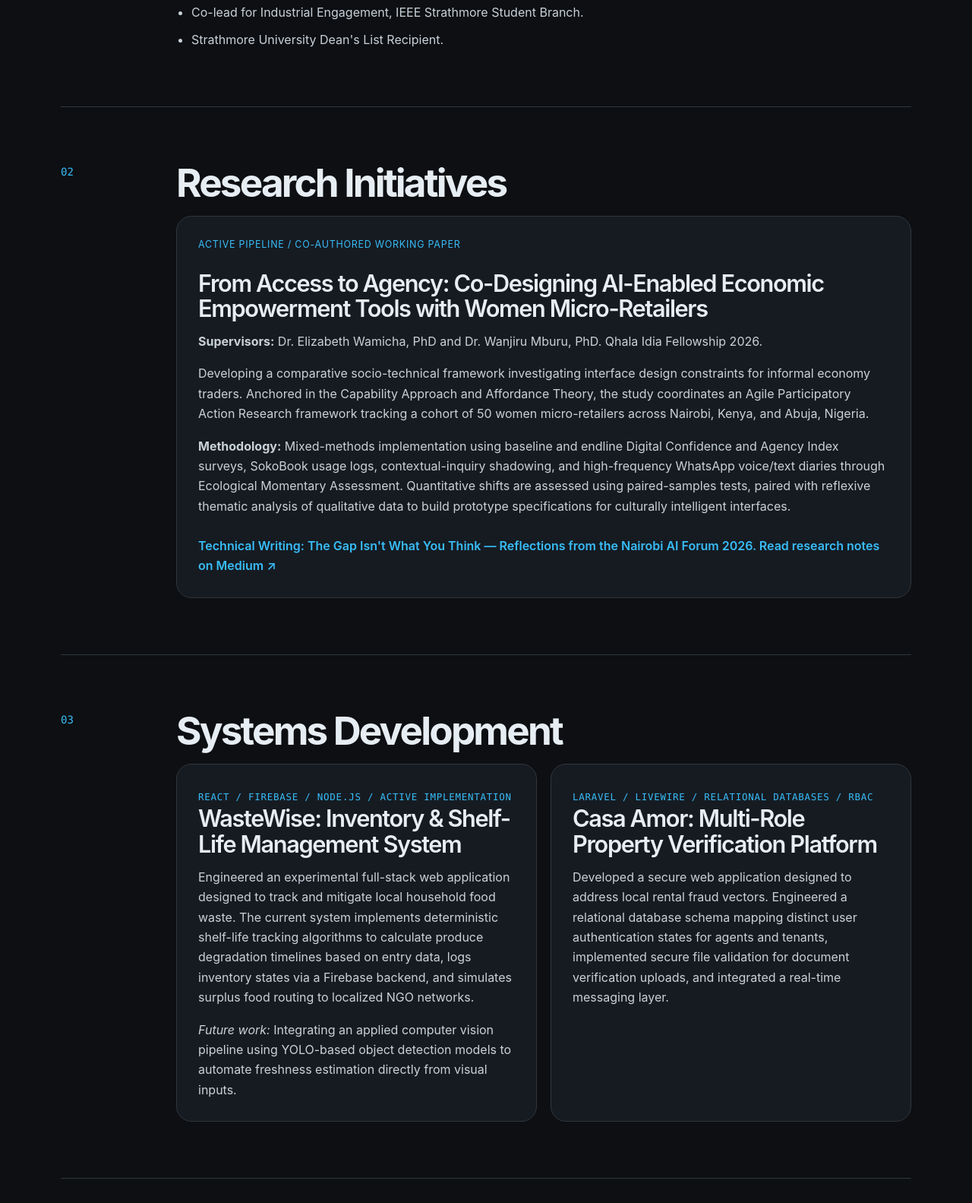
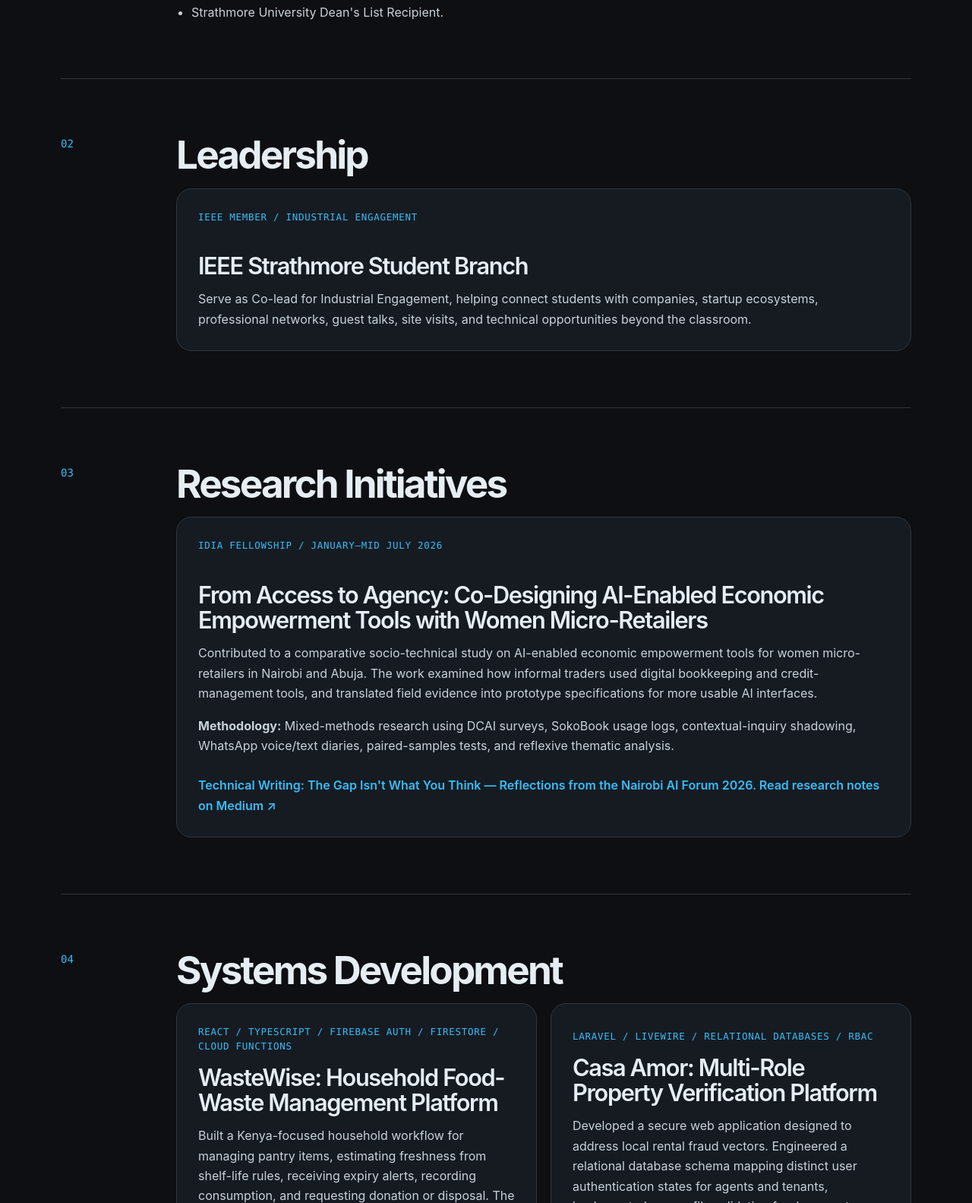
Before and after one commit to hafswa-sufi/hafswa-sufi.github.io, a plain HTML site: page index.html in a window 1280 px wide. Shown: the part 1217-2800 px from the top of the page at 76% size. Drawn offline with Linux system fonts and the light colour scheme.

Commit message:
Tighten portfolio copy and leadership focus

```diff
--- a/index.html
+++ b/index.html
@@ -10,7 +10,6 @@
     :root {
       --bg: #0d0f12;
       --panel: #161b22;
-      --panel-soft: #11161d;
       --text: #e6edf3;
       --muted: #8b949e;
       --line: #30363d;
@@ -21,13 +20,8 @@
       --mono: SFMono-Regular, Consolas, "Courier New", monospace;
     }
 
-    * {
-      box-sizing: border-box;
-    }
-
-    html {
-      scroll-behavior: smooth;
-    }
+    * { box-sizing: border-box; }
+    html { scroll-behavior: smooth; }
 
     body {
       margin: 0;
@@ -39,14 +33,8 @@
       text-rendering: optimizeLegibility;
     }
 
-    a {
-      color: inherit;
-      text-decoration: none;
-    }
-
-    a:hover {
-      color: var(--accent);
-    }
+    a { color: inherit; text-decoration: none; }
+    a:hover { color: var(--accent); }
 
     .shell {
       width: min(var(--max), calc(100% - 40px));
@@ -76,6 +64,7 @@
     .section-index,
     .chip,
     .stack,
+    .status,
     time {
       font-family: var(--mono);
     }
@@ -96,9 +85,7 @@
       font-size: 0.8rem;
     }
 
-    main {
-      padding-bottom: 80px;
-    }
+    main { padding-bottom: 80px; }
 
     .hero {
       min-height: calc(100vh - 72px);
@@ -107,9 +94,7 @@
       padding: 88px 0;
     }
 
-    .hero-inner {
-      max-width: 940px;
-    }
+    .hero-inner { max-width: 940px; }
 
     .meta {
       margin: 0 0 24px;
@@ -119,12 +104,7 @@
       text-transform: uppercase;
     }
 
-    h1,
-    h2,
-    h3,
-    p {
-      margin-top: 0;
-    }
+    h1, h2, h3, p { margin-top: 0; }
 
     h1 {
       margin-bottom: 28px;
@@ -132,6 +112,22 @@
       line-height: 0.94;
       letter-spacing: -0.075em;
       font-weight: 700;
+    }
+
+    h2 {
+      margin-bottom: 18px;
+      font-size: clamp(2rem, 4vw, 3.75rem);
+      line-height: 1;
+      letter-spacing: -0.055em;
+      font-weight: 650;
+    }
+
+    h3 {
+      margin-bottom: 14px;
+      font-size: clamp(1.45rem, 2.4vw, 2.3rem);
+      line-height: 1.08;
+      letter-spacing: -0.045em;
+      font-weight: 640;
     }
 
     .hero-copy {
@@ -181,17 +177,7 @@
       font-size: 0.88rem;
     }
 
-    .section-body {
-      min-width: 0;
-    }
-
-    h2 {
-      margin-bottom: 18px;
-      font-size: clamp(2rem, 4vw, 3.75rem);
-      line-height: 1;
-      letter-spacing: -0.055em;
-      font-weight: 650;
-    }
+    .section-body { min-width: 0; }
 
     .lead {
       max-width: 820px;
@@ -207,12 +193,19 @@
       margin: 30px 0;
     }
 
+    .chip,
+    .card,
+    .timeline,
+    .contact-panel {
+      border: 1px solid var(--line);
+      border-radius: 20px;
+      background: var(--panel);
+    }
+
     .chip {
       min-height: 112px;
       padding: 18px;
-      border: 1px solid var(--line);
       border-radius: 16px;
-      background: var(--panel);
     }
 
     .chip span {
@@ -246,14 +239,9 @@
 
     .card {
       padding: 28px;
-      border: 1px solid var(--line);
-      border-radius: 20px;
-      background: var(--panel);
     }
 
-    .card.full {
-      grid-column: 1 / -1;
-    }
+    .card.full { grid-column: 1 / -1; }
 
     .card-header {
       display: flex;
@@ -265,6 +253,8 @@
 
     .status,
     .stack {
+      display: inline-block;
+      margin-bottom: 14px;
       color: var(--accent);
       font-size: 0.78rem;
       line-height: 1.5;
@@ -272,21 +262,8 @@
       letter-spacing: 0.06em;
     }
 
-    h3 {
-      margin-bottom: 14px;
-      font-size: clamp(1.45rem, 2.4vw, 2.3rem);
-      line-height: 1.08;
-      letter-spacing: -0.045em;
-      font-weight: 640;
-    }
-
-    .card p {
-      color: #c9d1d9;
-    }
-
-    .card p:last-child {
-      margin-bottom: 0;
-    }
+    .card p { color: #c9d1d9; }
+    .card p:last-child { margin-bottom: 0; }
 
     .medium-link {
       display: inline-block;
@@ -298,10 +275,7 @@
     .timeline {
       display: grid;
       gap: 0;
-      border: 1px solid var(--line);
-      border-radius: 20px;
       overflow: hidden;
-      background: var(--panel);
     }
 
     .timeline-item {
@@ -312,9 +286,7 @@
       border-bottom: 1px solid var(--line);
     }
 
-    .timeline-item:last-child {
-      border-bottom: 0;
-    }
+    .timeline-item:last-child { border-bottom: 0; }
 
     time {
       color: var(--accent);
@@ -332,12 +304,7 @@
       color: var(--muted);
     }
 
-    .contact-panel {
-      padding: 32px;
-      border: 1px solid var(--line);
-      border-radius: 20px;
-      background: var(--panel);
-    }
+    .contact-panel { padding: 32px; }
 
     .email {
       display: inline-block;
@@ -354,36 +321,24 @@
     }
 
     @media (max-width: 860px) {
-      .shell {
-        width: min(100% - 28px, var(--max));
-      }
-
+      .shell { width: min(100% - 28px, var(--max)); }
       .nav {
         align-items: flex-start;
         flex-direction: column;
         padding: 16px 0;
       }
-
-      .nav-links {
-        justify-content: flex-start;
-      }
-
+      .nav-links { justify-content: flex-start; }
       .hero {
         min-height: auto;
         padding: 72px 0;
       }
-
       .section {
         grid-template-columns: 1fr;
         gap: 14px;
         padding: 56px 0;
       }
-
       .chip-grid,
-      .card-grid {
-        grid-template-columns: 1fr;
-      }
-
+      .card-grid { grid-template-columns: 1fr; }
       .timeline-item {
         grid-template-columns: 1fr;
         gap: 8px;
@@ -397,6 +352,7 @@
       <a class="mark" href="#top">Hafswa Sufi</a>
       <nav class="nav-links" aria-label="Primary navigation">
         <a href="#academic">Academic</a>
+        <a href="#leadership">Leadership</a>
         <a href="#research">Research</a>
         <a href="#projects">Projects</a>
         <a href="#experience">Experience</a>
@@ -423,7 +379,7 @@
       <div class="section-index">01</div>
       <div class="section-body">
         <h2>Academic Profile</h2>
-        <p class="lead">Pursuing a B.Sc. in Informatics and Computer Science at Strathmore University (First Class Honours Track, 70.05% cumulative average). Focus areas include computational foundations and discrete mathematics.</p>
+        <p class="lead">Pursuing a B.Sc. in Informatics and Computer Science at Strathmore University on a First Class Honours track. Focus areas include computational foundations, discrete mathematics, and software systems.</p>
 
         <div class="chip-grid" aria-label="High-scoring academic modules">
           <div class="chip"><span>Discrete Mathematics</span><strong>82%</strong></div>
@@ -433,26 +389,40 @@
         </div>
 
         <ul class="bullets">
-          <li>Co-lead for Industrial Engagement, IEEE Strathmore Student Branch.</li>
           <li>Strathmore University Dean's List Recipient.</li>
         </ul>
       </div>
     </section>
 
+    <section class="section" id="leadership">
+      <div class="section-index">02</div>
+      <div class="section-body">
+        <h2>Leadership</h2>
+        <div class="card-grid">
+          <article class="card full">
+            <div class="card-header">
+              <span class="status">IEEE Member / Industrial Engagement</span>
+            </div>
+            <h3>IEEE Strathmore Student Branch</h3>
+            <p>Serve as Co-lead for Industrial Engagement, helping connect students with companies, startup ecosystems, professional networks, guest talks, site visits, and technical opportunities beyond the classroom.</p>
+          </article>
+        </div>
+      </div>
+    </section>
+
     <section class="section" id="research">
-      <div class="section-index">02</div>
+      <div class="section-index">03</div>
       <div class="section-body">
         <h2>Research Initiatives</h2>
 
         <div class="card-grid">
           <article class="card full">
             <div class="card-header">
-              <span class="status">Active Pipeline / Co-authored Working Paper</span>
+              <span class="status">Idia Fellowship / January–mid July 2026</span>
             </div>
             <h3>From Access to Agency: Co-Designing AI-Enabled Economic Empowerment Tools with Women Micro-Retailers</h3>
-            <p><strong>Supervisors:</strong> Dr. Elizabeth Wamicha, PhD and Dr. Wanjiru Mburu, PhD. Qhala Idia Fellowship 2026.</p>
-            <p>Developing a comparative socio-technical framework investigating interface design constraints for informal economy traders. Anchored in the Capability Approach and Affordance Theory, the study coordinates an Agile Participatory Action Research framework tracking a cohort of 50 women micro-retailers across Nairobi, Kenya, and Abuja, Nigeria.</p>
-            <p><strong>Methodology:</strong> Mixed-methods implementation using baseline and endline Digital Confidence and Agency Index surveys, SokoBook usage logs, contextual-inquiry shadowing, and high-frequency WhatsApp voice/text diaries through Ecological Momentary Assessment. Quantitative shifts are assessed using paired-samples tests, paired with reflexive thematic analysis of qualitative data to build prototype specifications for culturally intelligent interfaces.</p>
+            <p>Contributed to a comparative socio-technical study on AI-enabled economic empowerment tools for women micro-retailers in Nairobi and Abuja. The work examined how informal traders used digital bookkeeping and credit-management tools, and translated field evidence into prototype specifications for more usable AI interfaces.</p>
+            <p><strong>Methodology:</strong> Mixed-methods research using DCAI surveys, SokoBook usage logs, contextual-inquiry shadowing, WhatsApp voice/text diaries, paired-samples tests, and reflexive thematic analysis.</p>
             <p><a class="medium-link" href="https://qhalahq.medium.com/the-gap-isnt-what-you-think-reflections-from-the-nairobi-ai-forum-2026-7ad4c51af17d" target="_blank" rel="noreferrer">Technical Writing: The Gap Isn't What You Think — Reflections from the Nairobi AI Forum 2026. Read research notes on Medium ↗</a></p>
           </article>
         </div>
@@ -460,16 +430,17 @@
     </section>
 
     <section class="section" id="projects">
-      <div class="section-index">03</div>
+      <div class="section-index">04</div>
       <div class="section-body">
         <h2>Systems Development</h2>
 
         <div class="card-grid">
           <article class="card">
-            <span class="stack">React / Firebase / Node.js / Active Implementation</span>
-            <h3>WasteWise: Inventory & Shelf-Life Management System</h3>
-            <p>Engineered an experimental full-stack web application designed to track and mitigate local household food waste. The current system implements deterministic shelf-life tracking algorithms to calculate produce degradation timelines based on entry data, logs inventory states via a Firebase backend, and simulates surplus food routing to localized NGO networks.</p>
-            <p><em>Future work:</em> Integrating an applied computer vision pipeline using YOLO-based object detection models to automate freshness estimation directly from visual inputs.</p>
+            <span class="stack">React / TypeScript / Firebase Auth / Firestore / Cloud Functions</span>
+            <h3>WasteWise: Household Food-Waste Management Platform</h3>
+            <p>Built a Kenya-focused household workflow for managing pantry items, estimating freshness from shelf-life rules, receiving expiry alerts, recording consumption, and requesting donation or disposal. The current freshness estimator is deterministic: it calculates expiry from item type, storage type, and purchase date rather than using machine learning.</p>
+            <p><em>Future work:</em> Connect NGO, recycling, and admin dashboards to real household actions; harden Firebase rules; deploy scheduled email functions; and later test computer vision only after the baseline product workflow is stable.</p>
+            <p><a class="medium-link" href="https://github.com/hafswa-sufi/Waste-Wise" target="_blank" rel="noreferrer">Source repository ↗</a></p>
           </article>
 
           <article class="card">
@@ -482,15 +453,15 @@
     </section>
 
     <section class="section" id="experience">
-      <div class="section-index">04</div>
+      <div class="section-index">05</div>
       <div class="section-body">
         <h2>Experience History</h2>
         <div class="timeline">
           <article class="timeline-item">
-            <time>2026–Present</time>
+            <time>Jan–mid Jul 2026</time>
             <div>
               <h3>AI Research Fellow at Qubit Hub, Qhala</h3>
-              <p>Field research, AI adoption analysis, and co-creation work through the Qhala Idia Fellowship.</p>
+              <p>Mixed-methods field research, AI adoption analysis, and co-design work through the Qhala Idia Fellowship.</p>
             </div>
           </article>
 
@@ -514,11 +485,11 @@
     </section>
 
     <section class="section" id="contact">
-      <div class="section-index">05</div>
+      <div class="section-index">06</div>
       <div class="section-body">
         <h2>Contact</h2>
         <div class="contact-panel">
-          <p class="lead">Open to algorithmic research initiatives, core systems engineering tracks, and computational collaborations mapping frameworks within emerging markets.</p>
+          <p class="lead">Open to AI research opportunities, systems engineering tracks, and computational collaborations focused on technology adoption in emerging markets.</p>
           <a class="email" href="mailto:hafswayusuf72@gmail.com">hafswayusuf72@gmail.com</a>
         </div>
       </div>
```
